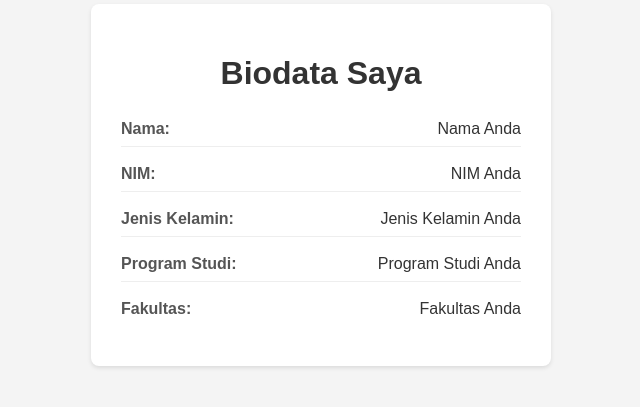
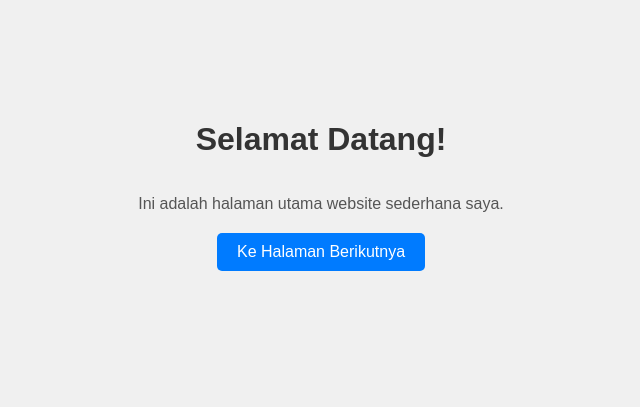
Before and after one commit to elangputih/biodata, a plain HTML site: page index.html in a window 1280 px wide. Shown: the part 215-622 px from the top of the page, without its empty margins (319-959 px from the left). Drawn offline with Linux system fonts and the light colour scheme.

Commit message:
Add files via upload

```diff
--- a/index.html
+++ b/index.html
@@ -3,32 +3,48 @@
 <head>
     <meta charset="UTF-8">
     <meta name="viewport" content="width=device-width, initial-scale=1.0">
-    <title>Biodata Saya</title>
-    <link rel="stylesheet" href="style.css">
+    <title>Selamat Datang</title>
+    <style>
+        body {
+            font-family: Arial, sans-serif;
+            display: flex;
+            flex-direction: column;
+            align-items: center;
+            justify-content: center;
+            height: 100vh;
+            margin: 0;
+            background-color: #f0f0f0;
+        }
+        h1 {
+            color: #333;
+        }
+        p {
+            color: #555;
+            margin-bottom: 20px;
+        }
+        .button {
+            display: inline-block;
+            padding: 10px 20px;
+            font-size: 16px;
+            color: white;
+            background-color: #007bff;
+            border: none;
+            border-radius: 5px;
+            text-decoration: none;
+            cursor: pointer;
+            transition: background-color 0.3s ease;
+        }
+        .button:hover {
+            background-color: #0056b3;
+        }
+    </style>
 </head>
 <body>
-    <div class="container">
-        <h1>Biodata Saya</h1>
-        <div class="biodata-item">
-            <span class="label">Nama:</span>
-            <span class="value">Nama Anda</span>
-        </div>
-        <div class="biodata-item">
-            <span class="label">NIM:</span>
-            <span class="value">NIM Anda</span>
-        </div>
-        <div class="biodata-item">
-            <span class="label">Jenis Kelamin:</span>
-            <span class="value">Jenis Kelamin Anda</span>
-        </div>
-        <div class="biodata-item">
-            <span class="label">Program Studi:</span>
-            <span class="value">Program Studi Anda</span>
-        </div>
-        <div class="biodata-item">
-            <span class="label">Fakultas:</span>
-            <span class="value">Fakultas Anda</span>
-        </div>
-    </div>
+
+    <h1>Selamat Datang!</h1>
+    <p>Ini adalah halaman utama website sederhana saya.</p>
+
+    <a href="view.html" class="button">Ke Halaman Berikutnya</a>
+
 </body>
 </html>
```
Also changed, not shown: view.html (added, +34 -0 lines).
